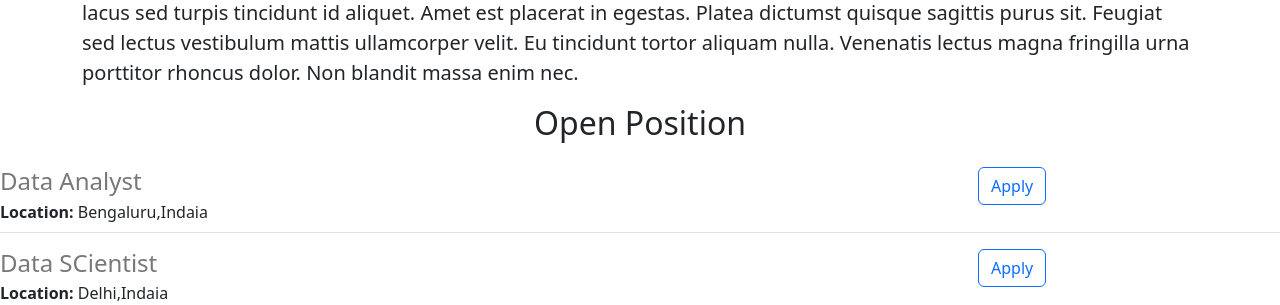
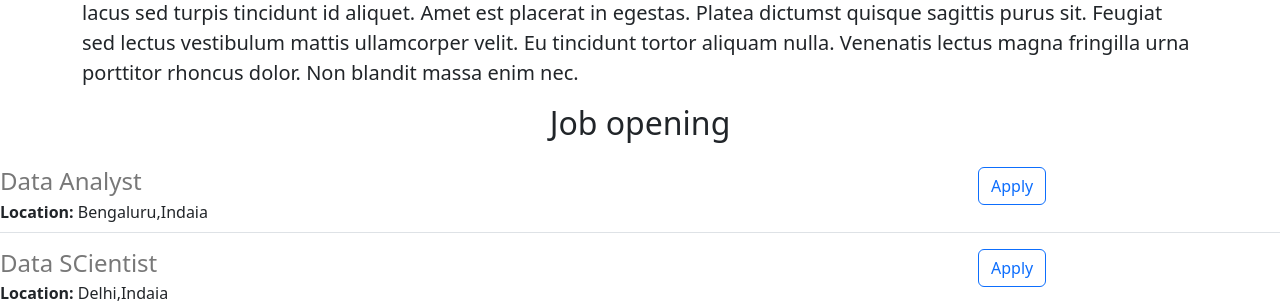
Before and after one commit to thatboy-cod/nMadhu-careear, a Flask app: page / in a window 1280 px wide. Shown: the part 602-907 px from the top of the page. Run offline with Flask 3, Linux system fonts and the light colour scheme.

Commit message:
made some changes

```diff
--- a/app.py
+++ b/app.py
@@ -20,7 +20,7 @@ JOBS =[
   {'id':4,
        'title':'Backend Engineer',
       'location':'san-francisco,Usa',
-      'Salary':'$15,00,00'
+      'Salary':'$150,000'
   }]
 @app.route("/")
 def hello_world():
--- a/templates/home.html
+++ b/templates/home.html
@@ -24,7 +24,7 @@
         Lorem ipsum dolor sit amet, consectetur adipiscing elit, sed do eiusmod tempor incididunt ut labore et dolore magna aliqua. Quis auctor elit sed vulputate mi sit amet mauris. Sed viverra tellus in hac habitasse platea dictumst. Et netus et malesuada fames ac turpis. Turpis egestas pretium aenean pharetra magna ac placerat. Massa placerat duis ultricies lacus sed turpis tincidunt id aliquet. Amet est placerat in egestas. Platea dictumst quisque sagittis purus sit. Feugiat sed lectus vestibulum mattis ullamcorper velit. Eu tincidunt tortor aliquam nulla. Venenatis lectus magna fringilla urna porttitor rhoncus dolor. Non blandit massa enim nec.
       </p>
       </div>
-      <h2 class ="text-center mt-2 mb-4">Open Position</h2>
+      <h2 class ="text-center mt-2 mb-4">Job opening</h2>
       <div>
         {% for job in jobs%}
         {%include 'jobitem.html'%}
```
